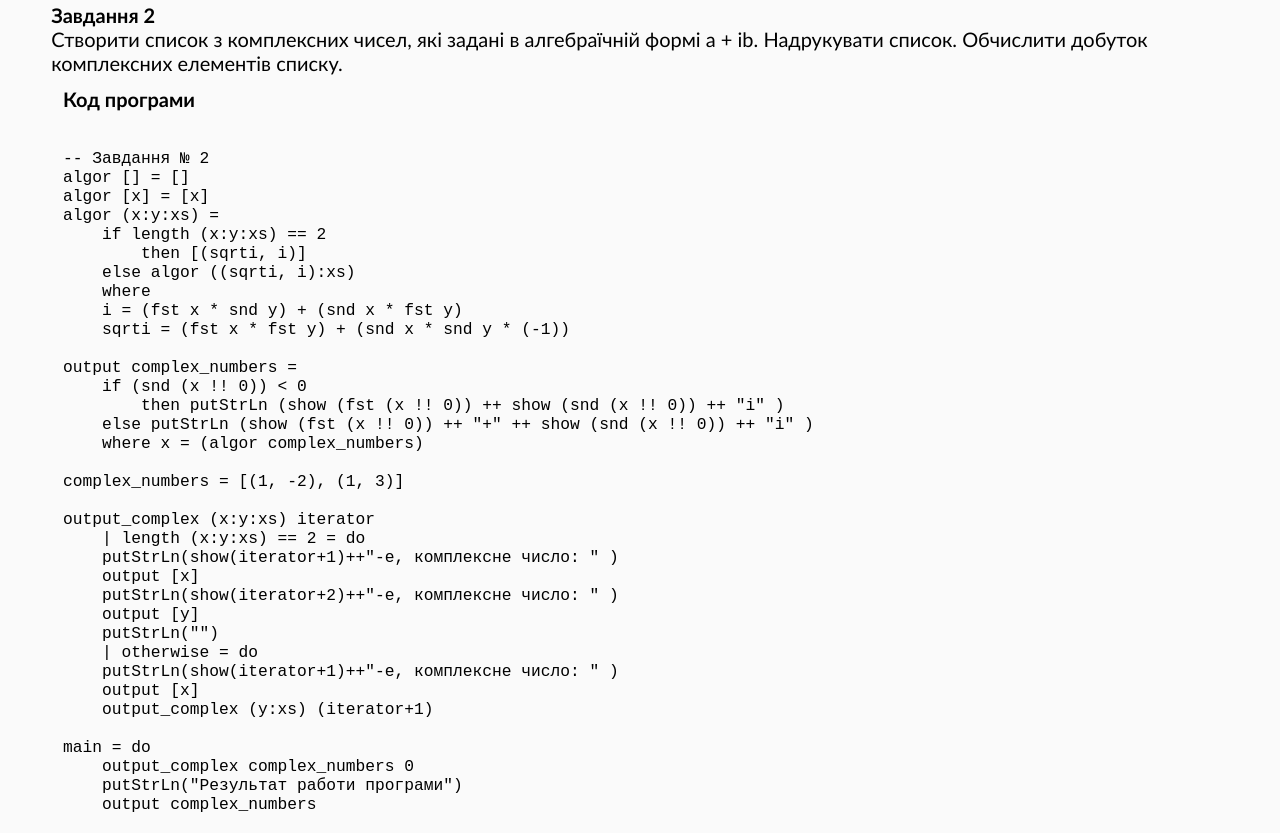
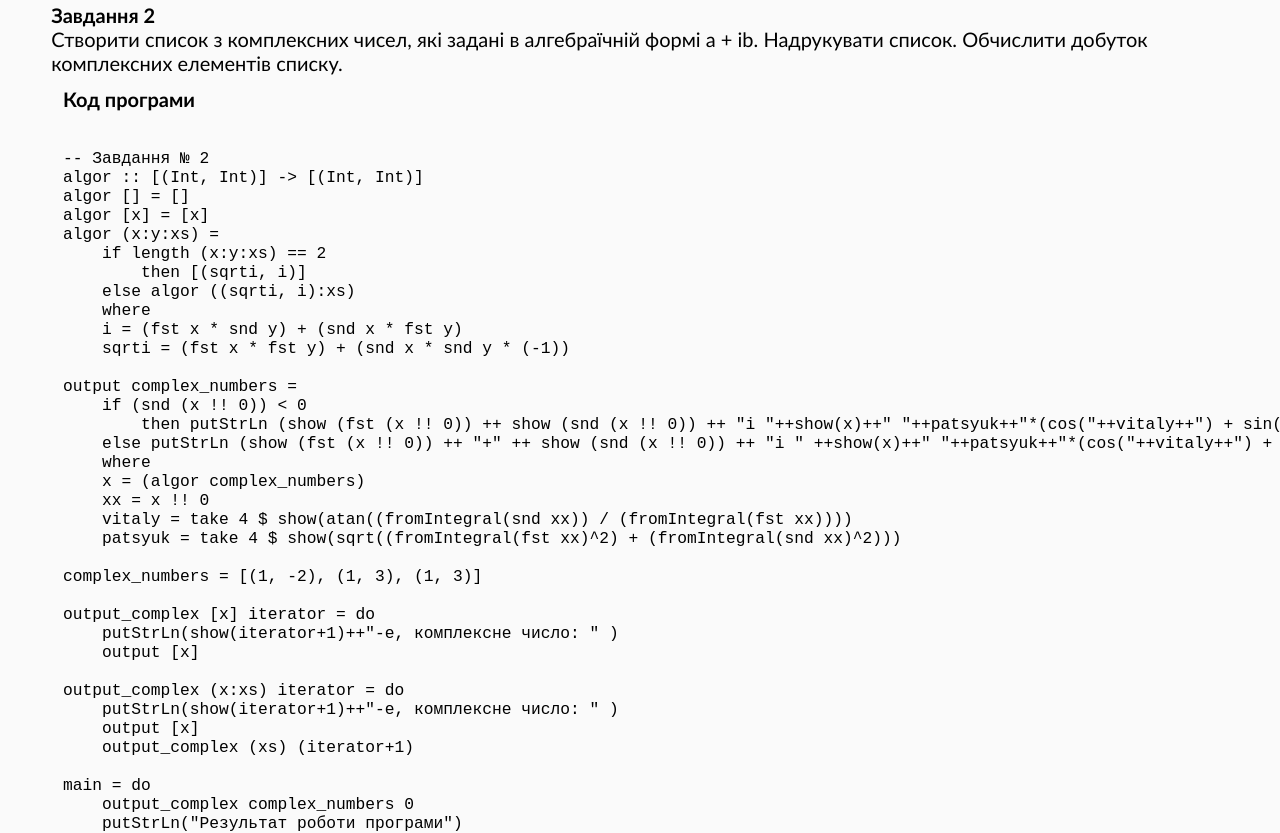
Before and after one commit to MrSuicides/Functional_programming, a plain HTML site: page html/Lab5.html in a window 1280 px wide. Shown: the part 1822-2655 px from the top of the page. Drawn offline with nearby package versions, Linux system fonts and the light colour scheme.

Commit message:
Update Lab5.html

```diff
--- a/html/Lab5.html
+++ b/html/Lab5.html
@@ -129,6 +129,7 @@ main = all_distance [(1, 2), (1, 3), (2, 1)]
 				<code>
 
 -- Завдання № 2
+algor :: [(Int, Int)] -> [(Int, Int)]
 algor [] = []
 algor [x] = [x]
 algor (x:y:xs) =
@@ -141,28 +142,30 @@ algor (x:y:xs) =
 
 output complex_numbers =
     if (snd (x !! 0)) < 0
-        then putStrLn (show (fst (x !! 0)) ++ show (snd (x !! 0)) ++ "i" )
-    else putStrLn (show (fst (x !! 0)) ++ "+" ++ show (snd (x !! 0)) ++ "i" )
-    where x = (algor complex_numbers)
+        then putStrLn (show (fst (x !! 0)) ++ show (snd (x !! 0)) ++ "i "++show(x)++" "++patsyuk++"*(cos("++vitaly++") + sin("++vitaly++")*i) ")
+    else putStrLn (show (fst (x !! 0)) ++ "+" ++ show (snd (x !! 0)) ++ "i " ++show(x)++" "++patsyuk++"*(cos("++vitaly++") + sin("++vitaly++")*i) ")
+    where
+    x = (algor complex_numbers)
+    xx = x !! 0
+    vitaly = take 4 $ show(atan((fromIntegral(snd xx)) / (fromIntegral(fst xx))))
+    patsyuk = take 4 $ show(sqrt((fromIntegral(fst xx)^2) + (fromIntegral(snd xx)^2)))
 
-complex_numbers = [(1, -2), (1, 3)]
+complex_numbers = [(1, -2), (1, 3), (1, 3)]
 
-output_complex (x:y:xs) iterator
-    | length (x:y:xs) == 2 = do
+output_complex [x] iterator = do
     putStrLn(show(iterator+1)++"-е, комплексне число: " )
     output [x]
-    putStrLn(show(iterator+2)++"-е, комплексне число: " )
-    output [y]
-    putStrLn("")
-    | otherwise = do
+
+output_complex (x:xs) iterator = do
     putStrLn(show(iterator+1)++"-е, комплексне число: " )
     output [x]
-    output_complex (y:xs) (iterator+1)
+    output_complex (xs) (iterator+1)
 
 main = do
     output_complex complex_numbers 0
-    putStrLn("Результат работи програми")
+    putStrLn("Результат рoботи програми")
     output complex_numbers
+
 
 
 				</code>
@@ -182,5 +185,6 @@ main = do
 	    </div>
         </div>
     </div>
+
 </body>
 </html>
```
